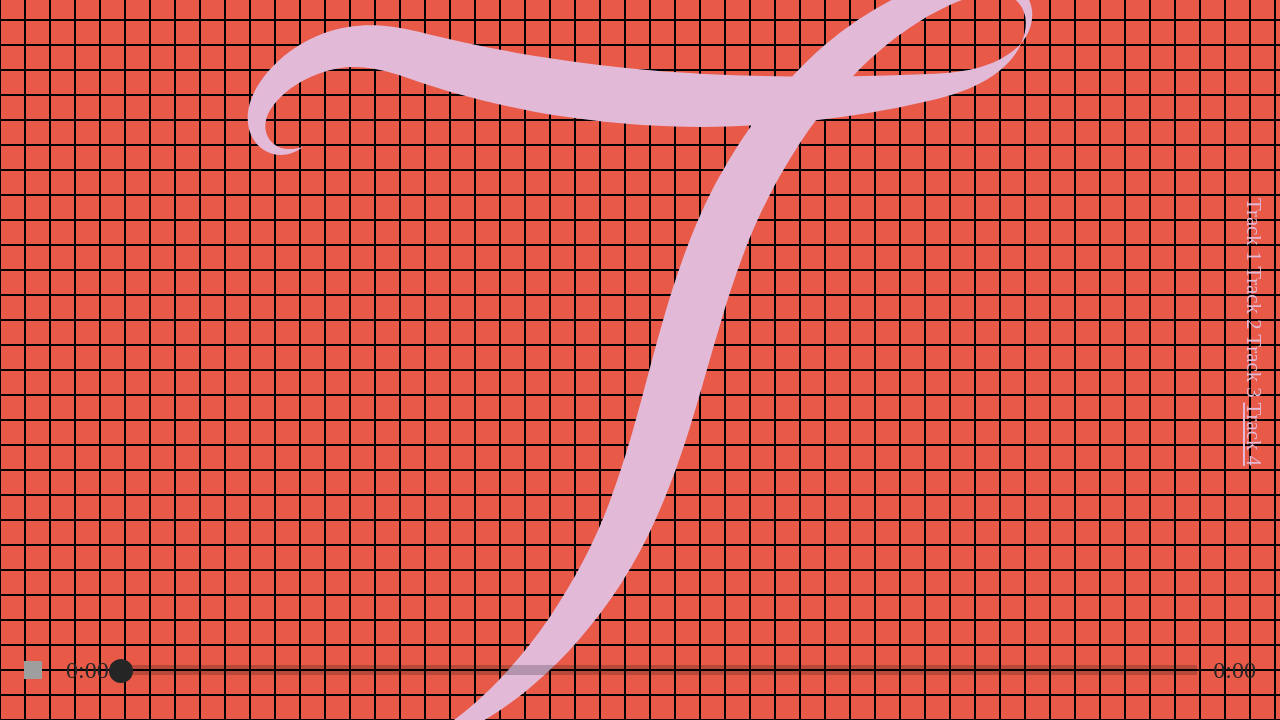
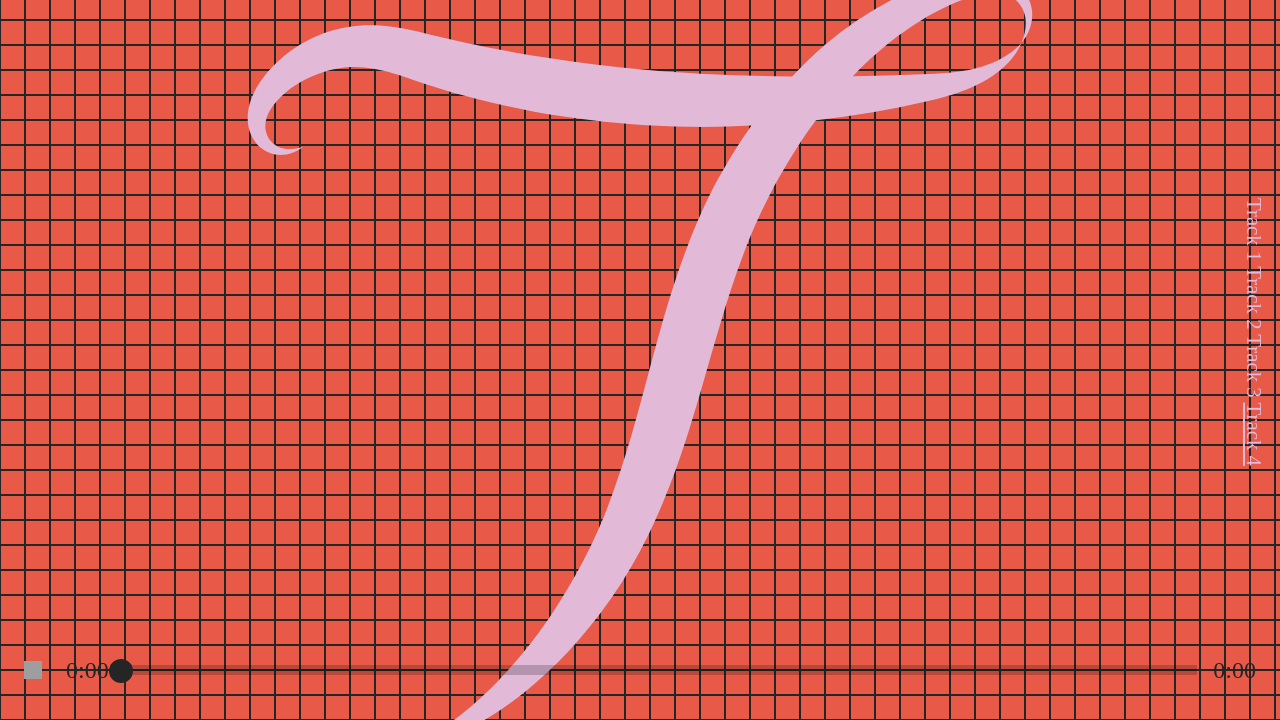
Before and after one commit to o-o-h/machine, a plain HTML site: page index.html in a window 1280 px wide. Shown: the part 80-800 px from the top of the page. Drawn offline with nearby package versions, Linux system fonts and the light colour scheme; grey boxes are pictures that could not be loaded; animation ran at ten frames a second; a web font is replaced by a local one.

Commit message:
그리드선 색 바꿈

```diff
--- a/machine.css
+++ b/machine.css
@@ -15,11 +15,11 @@ color:#e2bad8;
 }
 
 
-.wrap{position:fixed;width:100%;height:100%;top:0;left:0;}
+.wrap{z-index:2; position:fixed;width:100%;height:100%;top:0;left:0;}
 .wrap2 {position:relative;}
 .title{font-size:3em;text-align:center;top:10px;width:100%;height:auto;z-index:1;}
 .rsvg {height:100%;width:auto;z-index:1;position:relative;}
-canvas{z-index:0;position: absolute;top:0;}
+canvas{z-index:1;position: absolute;top:0;}
 
 .desc{position:fixed;font-size:1.3em;text-align:left;color:;bottom:6%;left:10px;width:30%;height:auto;z-index:99;}
 .othertracks {position:fixed;font-size:1.3em;text-align:center;right:-23%;top:50%;width:50%;height:auto;z-index: 102;transform: rotate(90deg)}
--- a/machine.js
+++ b/machine.js
@@ -100,7 +100,7 @@ function mv_part() {
   }
   //draw grid function
 function draw() {
-    $.strokeStyle = "hsla(" + (ŭ % 360);
+    $.strokeStyle = "hsla(0, 0%, 15%, 1)";
     $.beginPath();
     ŭ -= .5;
     for (var i = 0; i < gnum - 1; i += 1) {
```
